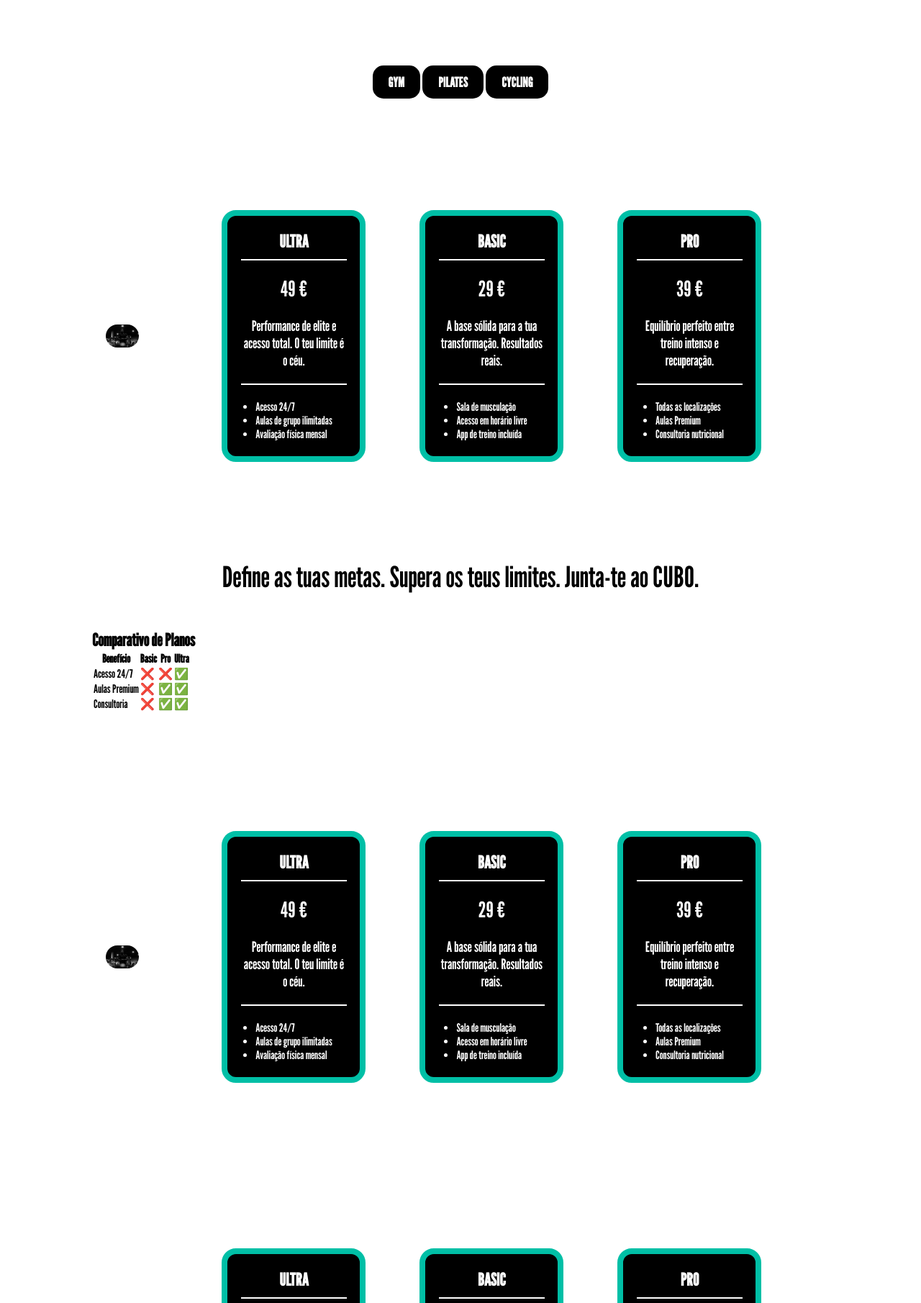
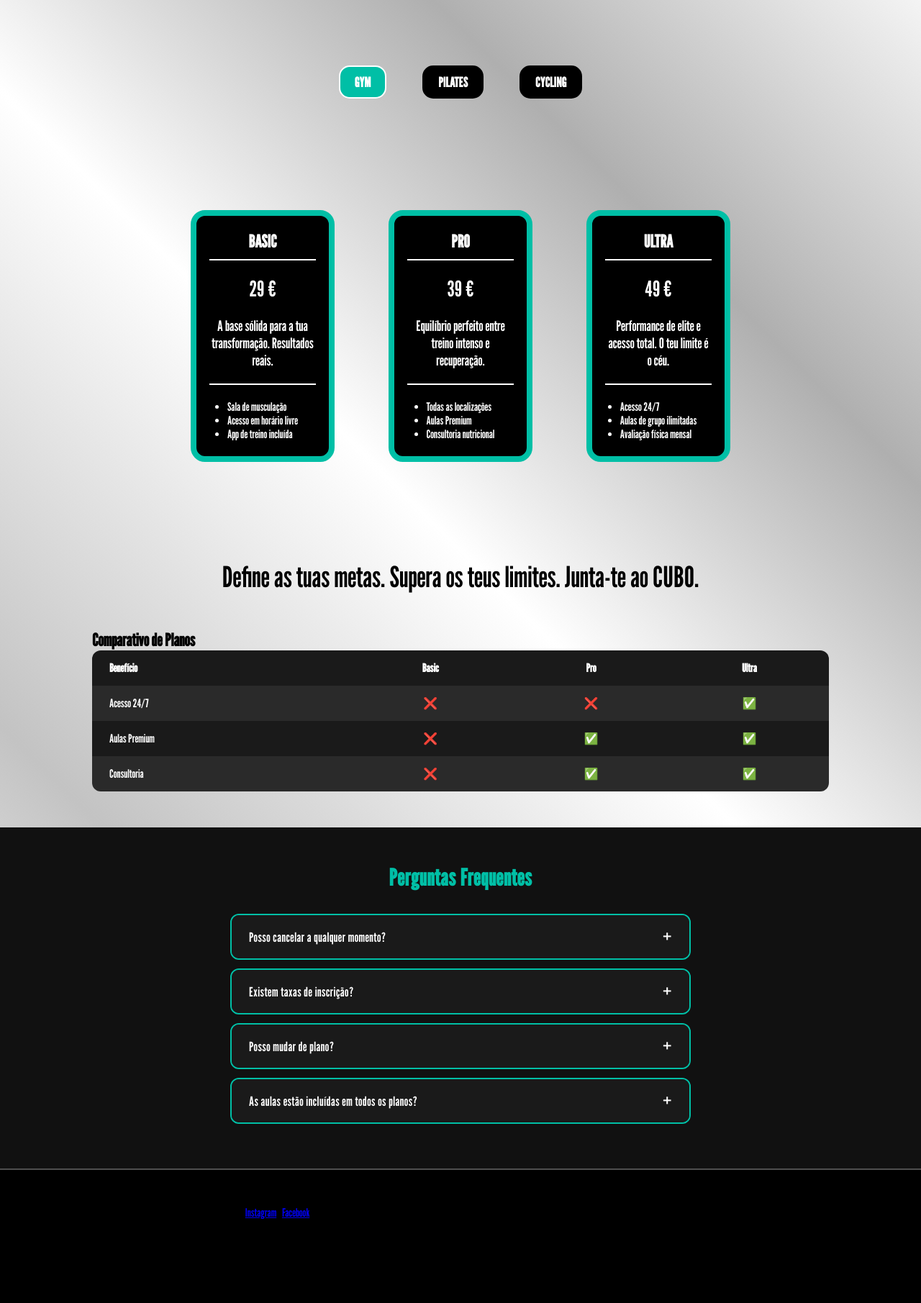
Before and after one commit to FEUP-LTW-2026/ltw-project-ltw07g01, a PHP site: page /HTML/membership.html in a window 1280 px wide. Shown: the part 109-1920 px from the top of the page at 72% size. After the commit the page ends 1804 px from the top, so only its background shows below. Run offline with PHP 8.4, Linux system fonts and the light colour scheme.

Commit message:
Refactor membership page layout and styles; update pricing and plan details for gym, pilates, and cycling memberships.

```diff
--- a/CSS/style.css
+++ b/CSS/style.css
@@ -14,16 +14,16 @@
 
 /*navbar*/
 .navbar {
-    display:flex;
+    display: flex;
     align-items: center;
     justify-content: space-between;
-    position:fixed;
+    position: fixed;
     width: 100%;
-    padding : 0px 40px;
+    padding: 0px 40px;
     background-color: var(--bg-color);
 }
 
-.logo img{
+.logo img {
     height: 85px;
 }
 
@@ -129,7 +129,7 @@
     display: flex;
     flex-direction: column;
     gap: 8px;
-    margin-top:45px;
+    margin-top: 45px;
 }
 
 .footer-right a {
@@ -220,3 +220,26 @@
         flex-wrap: wrap;
     }
 }
+
+.navbar {
+    display: flex;
+    align-items: center;
+    justify-content: space-between;
+    position: fixed;
+    width: 100%;
+    padding: 0 2.5rem;
+    background-color: black;
+}
+
+.logo img {
+    height: 5.3125rem;
+}
+
+.nav-links {
+    display: flex;
+    gap: 7.1875rem;
+
+    list-style: none;
+    margin: 0;
+    padding: 0;
+}
--- a/CSS/tem.css
+++ b/CSS/tem.css
@@ -1,3 +1,16 @@
+body {
+    font-family: 'League Gothic', sans-serif;
+    color: black;
+    background: linear-gradient(
+            45deg,
+            #FFFFFF 0%,
+            #C3C3C3 24%,
+            #FFFFFF 52%,
+            #AFAFAF 75%,
+            #FFFFFF 100%
+    );
+}
+
 .main-wrapper {
     display: flex;
     justify-content: center;
@@ -10,7 +23,7 @@
 
 .bigGuy {
     height: auto;
-    max-height: 31.25px;
+    max-height: 31.25rem;
     border-radius: 1rem;
 }
 
@@ -25,7 +38,7 @@
     text-decoration: none;
     display: flex;
     justify-content: center;
-    gap: 3.125px;
+    gap: 3.125rem;
     color: white;
 }
 
@@ -42,15 +55,16 @@
     padding: 0.625rem 1.25rem;
     width: fit-content;
     background-color: black;
-    border: 2px solid black;
-    border-radius: 15px;
+    border: 0.125rem solid black;
+    border-radius: 0.9375rem;
     cursor: pointer;
 }
 
-.types-memberships span:hover {
+.types-memberships span:hover,
+.types-memberships span.active-tab {
     background-color: #00bfa6;
-    border: 2px solid white;
-    border-radius: 15px;
+    border: 0.125rem solid white;
+    border-radius: 0.9375rem;
 }
 
 /*
@@ -65,19 +79,19 @@
 
 .membership-title {
     display: inline-block;
-    font-size: 50px;
+    font-size: 3.125rem;
     font-style: italic;
     text-align: center;
-    padding: 50px;
+    padding: 3.125rem;
     color: black;
 }
 
 .slogan {
     display: flex;
     justify-content: center;
-    margin: 20px;
+    margin: 1.25rem;
     font-style: inherit;
-    font-size: 40px;
+    font-size: 2.5rem;
 }
 
 .plan {
@@ -86,12 +100,11 @@
     align-items: center;
     justify-content: space-evenly;
 
-
     text-align: justify;
-    border: 8px solid #00bfa6;
-    border-radius: 20px;
-    width: 200px;
-    height: 350px;
+    border: 0.5rem solid #00bfa6;
+    border-radius: 1.25rem;
+    width: 12.5rem;
+    height: 21.875rem;
 
     background-color: black;
     transition: 0.5s;
@@ -99,76 +112,240 @@
 
 .plan h2 {
     width: 80%;
-    border-bottom: 2px solid white;
-    padding-bottom: 10px;
+    border-bottom: 0.125rem solid white;
+    padding-bottom: 0.625rem;
     text-align: center;
 }
 
 .plan:hover {
     background-color: #00bfa6;
-    border: 8px solid azure;
+    border: 0.5rem solid azure;
     transform: scale(1.1);
     color: black;
-
 }
 
 
 .price {
     display: flex;
     justify-content: center;
-    font-size: 30px;
+    font-size: 1.875rem;
 }
 
 .plan-info {
     display: flex;
     flex-direction: column;
     align-items: center;
-    font-size: 20px;
+    font-size: 1.25rem;
     text-align: center;
 
     width: 80%;
-    border-bottom: 2px solid white;
-    padding-bottom: 20px;
+    border-bottom: 0.125rem solid white;
+    padding-bottom: 1.25rem;
 }
 
 .wrapper-perguntas {
     display: flex;
+    flex-direction: column;
     align-items: center;
     justify-content: center;
+    padding: 3.125rem 1.25rem;
+    background: #111;
+}
+
+.perguntas-title {
+    color: #00bfa6;
+    font-size: 2rem;
+    margin-bottom: 2rem;
+    text-align: center;
+    letter-spacing: 0.05rem;
 }
 
 .comparison {
-    margin: 50px auto;
+    margin: 3.125rem auto;
     width: 80%;
     color: black;
 }
 
+.table-wrapper {
+    overflow-x: auto;
+    -webkit-overflow-scrolling: touch;
+}
+
 .table-dark {
     width: 100%;
-    background-color: #2c3e50;
+    border-collapse: separate;
+    border-spacing: 0;
+    border-radius: 0.75rem;
+    overflow: hidden;
     color: white;
-    border-radius: 10px;
-    border-collapse: collapse;
+    font-size: 1rem;
 }
 
-.table-dark th {
-    background-color: #1a252f;
-    padding: 15px;
+.table-dark th,
+.table-dark td {
+    padding: 0.9375rem 1.5rem;
+    text-align: center;
 }
 
-.table-dark tr:hover {
-    background-color: #34495e; /* Feedback ao passar o mouse */
+.table-dark td:first-child,
+.table-dark th:first-child {
+    text-align: left;
 }
 
-.wrapper-perguntas {
-    flex-direction: column;
-    padding: 50px;
-    font-size: 20px;
-    background: #00bfa6;
+.table-dark thead tr {
+    background-color: black;
+    color: #00bfa6;
+    font-size: 1.125rem;
+    letter-spacing: 0.05rem;
+}
+
+.table-dark tbody tr:nth-child(odd) {
+    background-color: #1a1a1a;
+}
+
+.table-dark tbody tr:nth-child(even) {
+    background-color: #2a2a2a;
+}
+
+.table-dark tbody tr:hover {
+    background-color: #00bfa6;
+    color: black;
 }
 
 .faq-item {
-    margin: 15px 0;
-    max-width: 600px;
+    width: 100%;
+    max-width: 40rem;
+    border: 0.125rem solid #00bfa6;
+    border-radius: 0.75rem;
+    margin-bottom: 0.75rem;
+    overflow: hidden;
+    transition: border-color 0.3s;
+}
+
+.faq-item.open {
+    border-color: white;
+}
+
+.faq-question {
+    width: 100%;
+    background: #1a1a1a;
+    color: white;
+    border: none;
+    padding: 1.125rem 1.5rem;
     text-align: left;
+    font-family: 'League Gothic', sans-serif;
+    font-size: 1.125rem;
+    letter-spacing: 0.03rem;
+    cursor: pointer;
+    display: flex;
+    justify-content: space-between;
+    align-items: center;
+    transition: background 0.3s, color 0.3s;
 }
+
+.faq-question:hover,
+.faq-item.open .faq-question {
+    background: #00bfa6;
+    color: black;
+}
+
+.faq-icon {
+    font-size: 1.5rem;
+    line-height: 1;
+    transition: transform 0.3s;
+}
+
+.faq-item.open .faq-icon {
+    transform: rotate(45deg);
+}
+
+.faq-answer {
+    max-height: 0;
+    overflow: hidden;
+    transition: max-height 0.4s ease, padding 0.3s;
+    background: #222;
+    color: #ddd;
+    font-size: 1rem;
+    padding: 0 1.5rem;
+}
+
+.faq-item.open .faq-answer {
+    max-height: 12rem;
+    padding: 1rem 1.5rem;
+}
+
+@media (max-width: 768px) {
+    .membership-title {
+        font-size: 1.75rem;
+        padding: 1.875rem 0.9375rem;
+    }
+
+    .slogan {
+        font-size: 1.375rem;
+        margin: 0.625rem;
+        text-align: center;
+    }
+
+    .main-wrapper {
+        flex-direction: column;
+        padding: 1rem;
+        gap: 1rem;
+    }
+
+    .bigGuy {
+        width: 100%;
+        max-height: 15.625rem;
+        object-fit: cover;
+    }
+
+    .memberships {
+        flex-direction: column;
+        align-items: center;
+        gap: 1.5rem;
+        padding: 1rem;
+    }
+
+    .plan {
+        width: 85%;
+        height: auto;
+        min-height: 17.5rem;
+        padding: 1rem;
+    }
+
+    .types-memberships {
+        flex-wrap: wrap;
+        gap: 0.5rem;
+        justify-content: center;
+    }
+
+    .comparison {
+        width: 95%;
+    }
+
+    .wrapper-perguntas {
+        padding: 1.5rem 0.75rem;
+    }
+
+    .faq-item {
+        max-width: 100%;
+    }
+
+    .faq-question {
+        font-size: 1rem;
+        padding: 1rem 1.25rem;
+    }
+}
+
+@media (max-width: 480px) {
+    .membership-title {
+        font-size: 1.375rem;
+    }
+
+    .slogan {
+        font-size: 1.125rem;
+    }
+
+    .plan {
+        width: 95%;
+    }
+}
--- a/HTML/membership.html
+++ b/HTML/membership.html
@@ -28,15 +28,36 @@
 
     <div class="types-membership-container">
         <h3 class="types-memberships">
-            <span class="gym-title">GYM</span>
-            <span class="pilatus-title">PILATES</span>
-            <span class="cycling-title">CYCLING</span>
+            <span class="gym-title active-tab" data-tab="gym">GYM</span>
+            <span class="pilatus-title" data-tab="pilates">PILATES</span>
+            <span class="cycling-title" data-tab="cycling">CYCLING</span>
         </h3>
     </div>
 
-<div class="main-wrapper">
-    <img class="bigGuy" src="../images/bigGuy.jpg" alt="">
+
+<div class="main-wrapper" id="section-gym">
+
     <div class="memberships">
+        <div class="plan">
+            <h2>BASIC</h2>
+            <p class="price">29 €</p>
+            <p class="plan-info">A base sólida para a tua transformação. Resultados reais.</p>
+            <ul>
+                <li>Sala de musculação</li>
+                <li>Acesso em horário livre</li>
+                <li>App de treino incluída</li>
+            </ul>
+        </div>
+        <div class="plan">
+            <h2>PRO</h2>
+            <p class="price">39 €</p>
+            <p class="plan-info">Equilíbrio perfeito entre treino intenso e recuperação.</p>
+            <ul>
+                <li>Todas as localizações</li>
+                <li>Aulas Premium</li>
+                <li>Consultoria nutricional</li>
+            </ul>
+        </div>
         <div class="plan">
             <h2>ULTRA</h2>
             <p class="price">49 €</p>
@@ -47,34 +68,88 @@
                 <li>Avaliação física mensal</li>
             </ul>
         </div>
+    </div>
+</div>
 
+
+<div class="main-wrapper" id="section-pilates" style="display:none">
+
+    <div class="memberships">
         <div class="plan">
             <h2>BASIC</h2>
-            <p class="price">29 €</p>
-            <p class="plan-info">A base sólida para a tua transformação. Resultados reais.</p>
+            <p class="price">25 €</p>
+            <p class="plan-info">Introdução ao pilates com instrutores certificados.</p>
             <ul>
-                <li>Sala de musculação</li>
-                <li>Acesso em horário livre</li>
-                <li>App de treino incluída</li>
+                <li>2 aulas por semana</li>
+                <li>Tapete incluído</li>
+                <li>Instrutores certificados</li>
             </ul>
         </div>
-
         <div class="plan">
             <h2>PRO</h2>
-            <p class="price">39 €</p>
-            <p class="plan-info">Equilíbrio perfeito entre treino intenso e recuperação.</p>
+            <p class="price">35 €</p>
+            <p class="plan-info">Evolui com aulas de reformer e acesso a todas as unidades.</p>
             <ul>
+                <li>4 aulas por semana</li>
                 <li>Todas as localizações</li>
-                <li>Aulas Premium</li>
-                <li>Consultoria nutricional</li>
+                <li>Aulas de reformer</li>
+            </ul>
+        </div>
+        <div class="plan">
+            <h2>ULTRA</h2>
+            <p class="price">45 €</p>
+            <p class="plan-info">Aulas ilimitadas e acompanhamento personalizado.</p>
+            <ul>
+                <li>Aulas ilimitadas</li>
+                <li>Sessões privadas mensais</li>
+                <li>Avaliação postural</li>
             </ul>
         </div>
     </div>
 </div>
+
+<!-- CYCLING -->
+<div class="main-wrapper" id="section-cycling" style="display:none">
+    <img class="bigGuy" src="../images/bigGuy.jpg" alt="CYCLING">
+    <div class="memberships">
+        <div class="plan">
+            <h2>BASIC</h2>
+            <p class="price">20 €</p>
+            <p class="plan-info">Começa a pedalar com energia e consistência.</p>
+            <ul>
+                <li>3 aulas por semana</li>
+                <li>Bicicleta reservada</li>
+                <li>App de treino incluída</li>
+            </ul>
+        </div>
+        <div class="plan">
+            <h2>PRO</h2>
+            <p class="price">30 €</p>
+            <p class="plan-info">Performance e métricas para levares o treino a outro nível.</p>
+            <ul>
+                <li>Aulas ilimitadas</li>
+                <li>Todas as localizações</li>
+                <li>Métricas de performance</li>
+            </ul>
+        </div>
+        <div class="plan">
+            <h2>ULTRA</h2>
+            <p class="price">40 €</p>
+            <p class="plan-info">Treino de elite com análise e acompanhamento completo.</p>
+            <ul>
+                <li>Aulas ilimitadas</li>
+                <li>Treino personalizado</li>
+                <li>Análise de pedalada mensal</li>
+            </ul>
+        </div>
+    </div>
+</div>
+
 <span class="slogan">Define as tuas metas. Supera os teus limites. Junta-te ao CUBO.</span>
 <section class="comparison">
     <h2>Comparativo de Planos</h2>
-    <table>
+    <div class="table-wrapper">
+        <table class="table-dark">
             <tr>
                 <th>Benefício</th>
                 <th>Basic</th>
@@ -100,91 +175,50 @@
                 <td>✅</td>
             </tr>
         </table>
+    </div>
 </section>
-<div class="main-wrapper">
-    <img class="bigGuy" src="../images/bigGuy.jpg" alt="">
-    <div class="memberships">
-        <div class="plan">
-            <h2>ULTRA</h2>
-            <p class="price">49 €</p>
-            <p class="plan-info">Performance de elite e acesso total. O teu limite é o céu.</p>
-            <ul>
-                <li>Acesso 24/7</li>
-                <li>Aulas de grupo ilimitadas</li>
-                <li>Avaliação física mensal</li>
-            </ul>
-        </div>
 
-        <div class="plan">
-            <h2>BASIC</h2>
-            <p class="price">29 €</p>
-            <p class="plan-info">A base sólida para a tua transformação. Resultados reais.</p>
-            <ul>
-                <li>Sala de musculação</li>
-                <li>Acesso em horário livre</li>
-                <li>App de treino incluída</li>
-            </ul>
-        </div>
+<section class="wrapper-perguntas">
+    <h2 class="perguntas-title">Perguntas Frequentes</h2>
 
-        <div class="plan">
-            <h2>PRO</h2>
-            <p class="price">39 €</p>
-            <p class="plan-info">Equilíbrio perfeito entre treino intenso e recuperação.</p>
-            <ul>
-                <li>Todas as localizações</li>
-                <li>Aulas Premium</li>
-                <li>Consultoria nutricional</li>
-            </ul>
-        </div>
-    </div>
-</div>
-<div class="main-wrapper">
-    <img class="bigGuy" src="../images/bigGuy.jpg" alt="">
-    <div class="memberships">
-        <div class="plan">
-            <h2>ULTRA</h2>
-            <p class="price">49 €</p>
-            <p class="plan-info">Performance de elite e acesso total. O teu limite é o céu.</p>
-            <ul>
-                <li>Acesso 24/7</li>
-                <li>Aulas de grupo ilimitadas</li>
-                <li>Avaliação física mensal</li>
-            </ul>
-        </div>
-
-        <div class="plan">
-            <h2>BASIC</h2>
-            <p class="price">29 €</p>
-            <p class="plan-info">A base sólida para a tua transformação. Resultados reais.</p>
-            <ul>
-                <li>Sala de musculação</li>
-                <li>Acesso em horário livre</li>
-                <li>App de treino incluída</li>
-            </ul>
-        </div>
-
-        <div class="plan">
-            <h2>PRO</h2>
-            <p class="price">39 €</p>
-            <p class="plan-info">Equilíbrio perfeito entre treino intenso e recuperação.</p>
-            <ul>
-                <li>Todas as localizações</li>
-                <li>Aulas Premium</li>
-                <li>Consultoria nutricional</li>
-            </ul>
-        </div>
+    <div class="faq-item">
+        <button class="faq-question" aria-expanded="false">
+            Posso cancelar a qualquer momento?
+            <span class="faq-icon">+</span>
+        </button>
+        <div class="faq-answer">
+            <p>Sim, podes cancelar a tua subscrição com 30 dias de antecedência.</p>
         </div>
     </div>
 
-<section class="wrapper-perguntas">
-    <h2 class="perguntas-title">Perguntas Frequentes</h2>
     <div class="faq-item">
-        <p><strong>Posso cancelar a qualquer momento?</strong><br>Sim, podes cancelar a tua subscrição com 30 dias de
-            antecedência.</p>
+        <button class="faq-question" aria-expanded="false">
+            Existem taxas de inscrição?
+            <span class="faq-icon">+</span>
+        </button>
+        <div class="faq-answer">
+            <p>Apenas uma taxa única inicial de 10€ no momento da adesão.</p>
         </div>
+    </div>
+
     <div class="faq-item">
-        <p>Existem taxas de inscrição?<br>Apenas uma taxa única inicial de 10€ no momento da adesão.
-        </p>
+        <button class="faq-question" aria-expanded="false">
+            Posso mudar de plano?
+            <span class="faq-icon">+</span>
+        </button>
+        <div class="faq-answer">
+            <p>Sim, podes fazer upgrade ou downgrade do teu plano a qualquer momento na área de cliente.</p>
+        </div>
+    </div>
+
+    <div class="faq-item">
+        <button class="faq-question" aria-expanded="false">
+            As aulas estão incluídas em todos os planos?
+            <span class="faq-icon">+</span>
+        </button>
+        <div class="faq-answer">
+            <p>As aulas de grupo básicas estão incluídas no plano Basic. Aulas Premium e especializadas estão disponíveis nos planos Pro e Ultra.</p>
+        </div>
     </div>
 </section>
 
@@ -195,5 +229,41 @@
     </div>
 </footer>
 
+<script>
+    document.querySelector('.hamburger').addEventListener('click', function () {
+        document.querySelector('.nav-links').classList.toggle('open');
+    });
+
+    document.querySelectorAll('.types-memberships span').forEach(function (tab) {
+        tab.addEventListener('click', function () {
+            document.querySelectorAll('.types-memberships span').forEach(function (t) {
+                t.classList.remove('active-tab');
+            });
+            this.classList.add('active-tab');
+
+            var target = this.getAttribute('data-tab');
+            ['gym', 'pilates', 'cycling'].forEach(function (id) {
+                document.getElementById('section-' + id).style.display = id === target ? 'flex' : 'none';
+            });
+        });
+    });
+
+    document.querySelectorAll('.faq-question').forEach(function (btn) {
+        btn.addEventListener('click', function () {
+            var item = this.closest('.faq-item');
+            var isOpen = item.classList.contains('open');
+
+            document.querySelectorAll('.faq-item.open').forEach(function (el) {
+                el.classList.remove('open');
+                el.querySelector('.faq-question').setAttribute('aria-expanded', 'false');
+            });
+
+            if (!isOpen) {
+                item.classList.add('open');
+                this.setAttribute('aria-expanded', 'true');
+            }
+        });
+    });
+</script>
 </body>
 </html>
```
Lines whose indentation alone changed are shown as unchanged.
